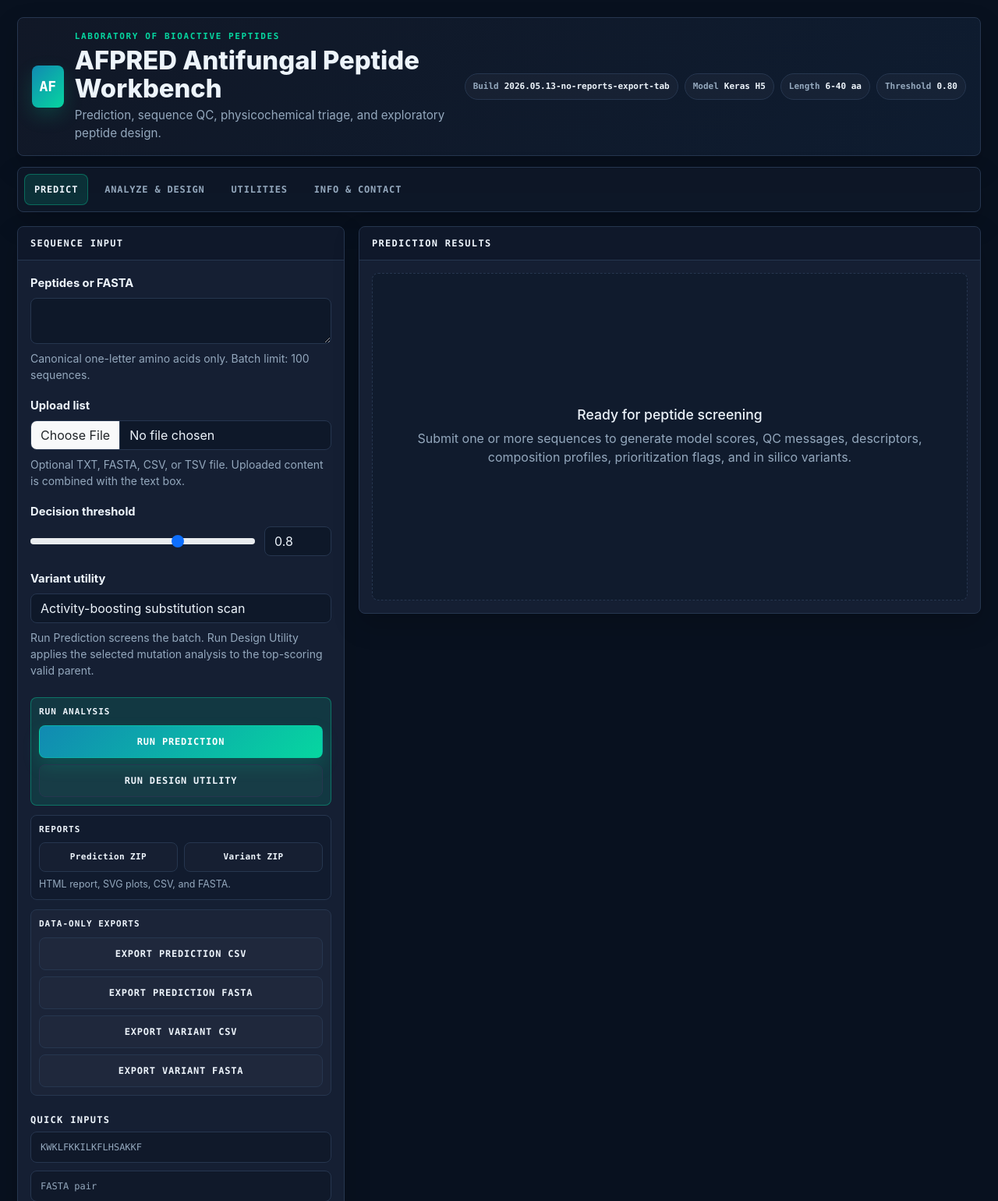
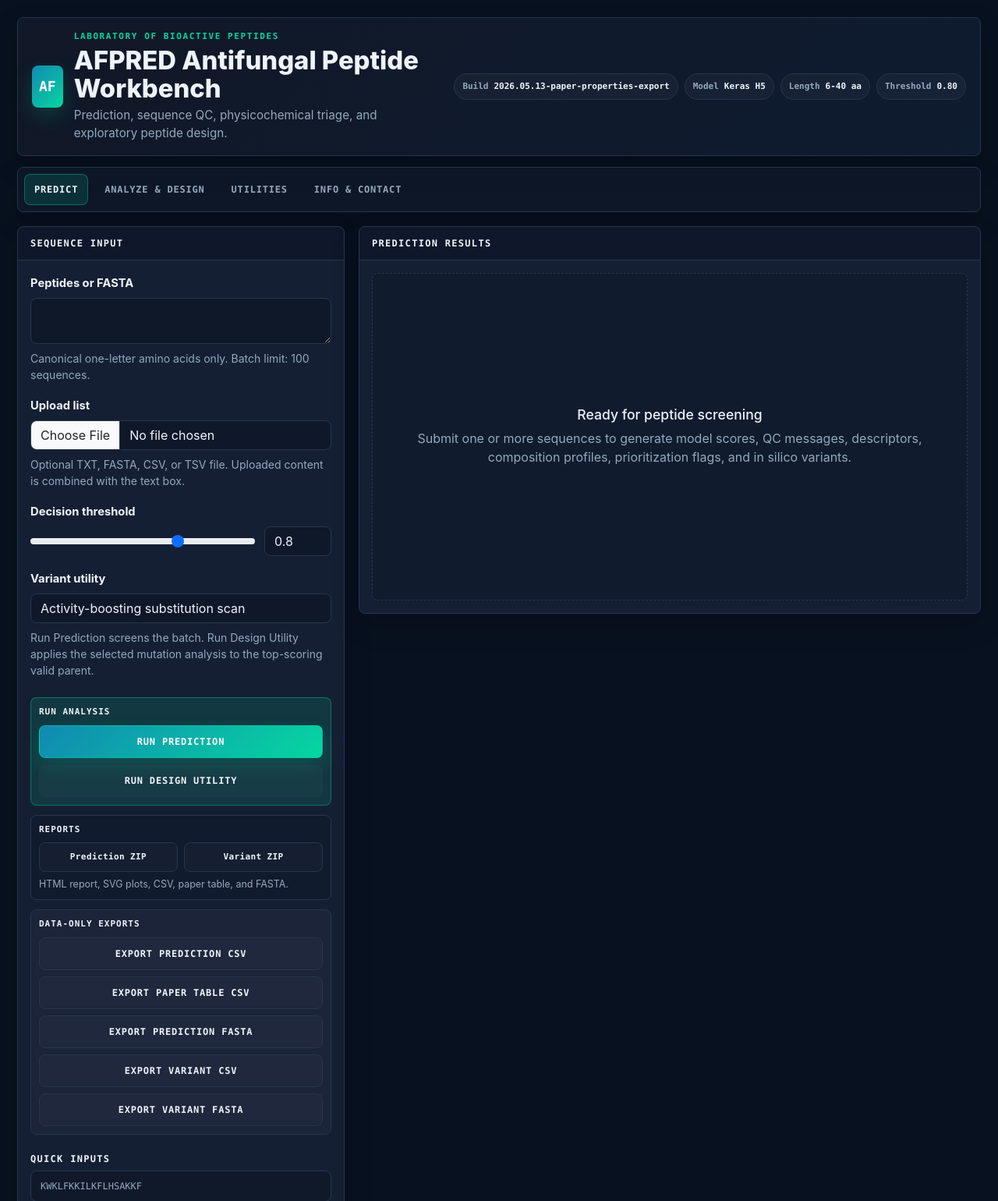
Before and after one commit to sanchisivan/afpred, a Flask app: page / in a window 1280 px wide. Shown: the top 1540 px of the page at 78% size. Run offline with Flask 3, Linux system fonts and the light colour scheme; some libraries are stand-ins or nearby versions.

Commit message:
Add paper property table export

```diff
--- a/app.py
+++ b/app.py
@@ -30,11 +30,17 @@ from utils import (
 
 
 MODEL_PATH = "antifungal_peptide_model.h5"
-APP_VERSION = "2026.05.13-no-reports-export-tab"
+APP_VERSION = "2026.05.13-paper-properties-export"
 DEFAULT_VARIANT_MODE = "activity_optimization"
 DESIGN_ACTIONS = {"variants", "variant_download", "variant_fasta", "variant_report_pack"}
 REPORT_ACTIONS = {"report_pack", "variant_report_pack"}
-UTILITY_ACTIONS = {"utilities", "utility_download", "utility_report_pack"}
+PAPER_TABLE_ACTION = "paper_table_download"
+UTILITY_PAPER_TABLE_ACTION = "utility_paper_table_download"
+UTILITY_ACTIONS = {"utilities", "utility_download", "utility_report_pack", UTILITY_PAPER_TABLE_ACTION}
+PAPER_TABLE_SCOPE_NOTE = (
+    "Computed from linear canonical amino-acid sequence only; external ADMET, toxicity, "
+    "allergenicity, hemolysis, CPP, docking, and experimental activity values are not included."
+)
 VARIANT_MODES = {
     "none": "Prediction only",
     "activity_optimization": "Activity-boosting substitution scan",
@@ -355,6 +361,172 @@ def results_to_csv(results):
     return output.getvalue()
 
 
+def paper_table_liability_titles(properties):
+    titles = [item["title"] for item in properties.get("chemical_liabilities", [])]
+    if not titles:
+        titles = [item["title"] for item in properties.get("alerts", [])]
+    return " | ".join(titles)
+
+
+def paper_properties_to_csv(rows):
+    output = io.StringIO()
+    fieldnames = [
+        "id",
+        "sequence",
+        "status",
+        "afpred_probability",
+        "afpred_probability_percent",
+        "afpred_classification",
+        "afpred_rank",
+        "screening_tier",
+        "afp_feature_score",
+        "screening_liabilities",
+        "length_aa",
+        "molecular_formula",
+        "molecular_weight_da",
+        "net_charge_approx_pH7",
+        "charge_pH5_5",
+        "charge_pH7_0",
+        "charge_pH7_4",
+        "charge_density",
+        "theoretical_pI",
+        "gravy_kd_hydropathy",
+        "hydrophobicity_kd_mean",
+        "eisenberg_hydrophobicity_mean",
+        "hydrophobic_percent",
+        "hydrophobic_moment_kd",
+        "normalized_hydrophobic_moment_kd",
+        "eisenberg_hydrophobic_moment",
+        "hydrophobic_face_angle_deg",
+        "linear_hydrophobic_moment_kd",
+        "linear_hydrophobic_moment_eisenberg",
+        "aliphatic_index",
+        "boman_index_kcal_per_mol",
+        "instability_index",
+        "instability_class",
+        "estimated_half_life_mammalian_reticulocytes_in_vitro",
+        "estimated_half_life_yeast_in_vivo",
+        "estimated_half_life_ecoli_in_vivo",
+        "helix_propensity",
+        "beta_propensity",
+        "turn_propensity",
+        "dominant_secondary_propensity",
+        "aromaticity_fraction",
+        "cysteine_count",
+        "positive_percent",
+        "negative_percent",
+        "polar_percent",
+        "basic_residue_count",
+        "acidic_residue_count",
+        "basic_to_acidic_ratio",
+        "sequence_entropy",
+        "disorder_promoting_percent",
+        "max_hydrophobic_run",
+        "max_beta_aggregation_run",
+        "aggregation_risk_score",
+        "extinction_coefficient_reduced",
+        "extinction_coefficient_oxidized",
+        "absorbance_0_1_percent_reduced",
+        "absorbance_0_1_percent_oxidized",
+        "heliquest_like_discriminant",
+        "heliquest_like_lipid_binding",
+        "heliquest_like_transmembrane",
+        "hydrophobic_hotspot_fragment",
+        "hydrophobic_hotspot_start",
+        "hydrophobic_hotspot_end",
+        "hydrophobic_hotspot_hydropathy",
+        "hydrophobic_hotspot_hydrophobic_percent",
+        "property_notes",
+        "chemical_liability_flags",
+        "calculation_scope",
+        "error",
+    ]
+    writer = csv.DictWriter(output, fieldnames=fieldnames)
+    writer.writeheader()
+
+    for row in rows:
+        properties = row.get("properties") or {}
+        screening = row.get("screening") or {}
+        hotspot = properties.get("hydrophobic_hotspot") or {}
+        writer.writerow(
+            {
+                "id": row.get("id"),
+                "sequence": row.get("sequence") or row.get("input_sequence"),
+                "status": row.get("status"),
+                "afpred_probability": row.get("probability"),
+                "afpred_probability_percent": row.get("probability_percent"),
+                "afpred_classification": row.get("classification"),
+                "afpred_rank": row.get("rank"),
+                "screening_tier": screening.get("tier"),
+                "afp_feature_score": screening.get("afp_feature_score", properties.get("afp_feature_score")),
+                "screening_liabilities": screening.get("liabilities"),
+                "length_aa": properties.get("length"),
+                "molecular_formula": properties.get("formula"),
+                "molecular_weight_da": properties.get("molecular_weight"),
+                "net_charge_approx_pH7": properties.get("net_charge"),
+                "charge_pH5_5": properties.get("charge_ph_5_5"),
+                "charge_pH7_0": properties.get("charge_ph_7_0"),
+                "charge_pH7_4": properties.get("charge_ph_7_4"),
+                "charge_density": properties.get("charge_density"),
+                "theoretical_pI": properties.get("isoelectric_point"),
+                "gravy_kd_hydropathy": properties.get("gravy"),
+                "hydrophobicity_kd_mean": properties.get("kd_hydrophobicity_mean"),
+                "eisenberg_hydrophobicity_mean": properties.get("eisenberg_hydrophobicity"),
+                "hydrophobic_percent": properties.get("hydrophobic_percent"),
+                "hydrophobic_moment_kd": properties.get("hydrophobic_moment"),
+                "normalized_hydrophobic_moment_kd": properties.get("normalized_hydrophobic_moment_kd"),
+                "eisenberg_hydrophobic_moment": properties.get("eisenberg_hydrophobic_moment"),
+                "hydrophobic_face_angle_deg": properties.get("hydrophobic_face_angle"),
+                "linear_hydrophobic_moment_kd": properties.get("linear_hydrophobic_moment"),
+                "linear_hydrophobic_moment_eisenberg": properties.get("linear_moment_eisenberg"),
+                "aliphatic_index": properties.get("aliphatic_index"),
+                "boman_index_kcal_per_mol": properties.get("boman_index"),
+                "instability_index": properties.get("instability_index"),
+                "instability_class": properties.get("instability_class"),
+                "estimated_half_life_mammalian_reticulocytes_in_vitro": properties.get(
+                    "estimated_half_life_mammalian_reticulocytes"
+                ),
+                "estimated_half_life_yeast_in_vivo": properties.get("estimated_half_life_yeast"),
+                "estimated_half_life_ecoli_in_vivo": properties.get("estimated_half_life_ecoli"),
+                "helix_propensity": properties.get("helix_propensity"),
+                "beta_propensity": properties.get("beta_propensity"),
+                "turn_propensity": properties.get("turn_propensity"),
+                "dominant_secondary_propensity": properties.get("dominant_secondary_propensity"),
+                "aromaticity_fraction": properties.get("aromaticity"),
+                "cysteine_count": properties.get("cysteines"),
+                "positive_percent": properties.get("positive_percent"),
+                "negative_percent": properties.get("negative_percent"),
+                "polar_percent": properties.get("polar_percent"),
+                "basic_residue_count": properties.get("basic_residue_count"),
+                "acidic_residue_count": properties.get("acidic_residue_count"),
+                "basic_to_acidic_ratio": properties.get("basic_to_acidic_ratio"),
+                "sequence_entropy": properties.get("sequence_entropy"),
+                "disorder_promoting_percent": properties.get("disorder_promoting_percent"),
+                "max_hydrophobic_run": properties.get("max_hydrophobic_run"),
+                "max_beta_aggregation_run": properties.get("max_beta_aggregation_run"),
+                "aggregation_risk_score": properties.get("aggregation_risk_score"),
+                "extinction_coefficient_reduced": properties.get("extinction_reduced"),
+                "extinction_coefficient_oxidized": properties.get("extinction_oxidized"),
+                "absorbance_0_1_percent_reduced": properties.get("absorbance_0_1_percent_reduced"),
+                "absorbance_0_1_percent_oxidized": properties.get("absorbance_0_1_percent_oxidized"),
+                "heliquest_like_discriminant": properties.get("heliquest_like_discriminant"),
+                "heliquest_like_lipid_binding": properties.get("heliquest_like_lipid_binding"),
+                "heliquest_like_transmembrane": properties.get("heliquest_like_transmembrane"),
+                "hydrophobic_hotspot_fragment": hotspot.get("fragment"),
+                "hydrophobic_hotspot_start": hotspot.get("start"),
+                "hydrophobic_hotspot_end": hotspot.get("end"),
+                "hydrophobic_hotspot_hydropathy": hotspot.get("hydropathy"),
+                "hydrophobic_hotspot_hydrophobic_percent": hotspot.get("hydrophobic_percent"),
+                "property_notes": properties.get("notes"),
+                "chemical_liability_flags": paper_table_liability_titles(properties),
+                "calculation_scope": PAPER_TABLE_SCOPE_NOTE if properties else "",
+                "error": row.get("error"),
+            }
+        )
+
+    return output.getvalue()
+
+
 def fasta_safe(value):
     return str(value).replace("|", "/").replace("\n", " ").strip()
 
@@ -1392,6 +1564,7 @@ def build_report_pack(results, summary, threshold, variant_parent=None, variant_
     with zipfile.ZipFile(output, "w", compression=zipfile.ZIP_DEFLATED) as archive:
         archive.writestr("afpred_report.html", report_html)
         archive.writestr("data/afpred_predictions.csv", results_to_csv(results))
+        archive.writestr("data/afpred_paper_properties.csv", paper_properties_to_csv(results))
         archive.writestr("data/afpred_predictions.fasta", results_to_fasta(results))
         archive.writestr("data/sequence_clusters.csv", sequence_clusters_to_csv(results))
         for filename, svg in plots.items():
@@ -1491,6 +1664,7 @@ def build_utility_report_pack(results, summary):
     with zipfile.ZipFile(output, "w", compression=zipfile.ZIP_DEFLATED) as archive:
         archive.writestr("peptide_utility_report.html", build_utility_report_html(results, summary, plots))
         archive.writestr("data/peptide_utilities.csv", utility_results_to_csv(results))
+        archive.writestr("data/peptide_paper_properties.csv", paper_properties_to_csv(results))
         for filename, svg in plots.items():
             archive.writestr(f"plots/{filename}", svg)
     output.seek(0)
@@ -1694,6 +1868,13 @@ def index():
                         mimetype="text/csv",
                         headers={"Content-Disposition": "attachment; filename=peptide_utilities.csv"},
                     )
+                if action == UTILITY_PAPER_TABLE_ACTION:
+                    csv_text = paper_properties_to_csv(utility_results)
+                    return Response(
+                        csv_text,
+                        mimetype="text/csv",
+                        headers={"Content-Disposition": "attachment; filename=peptide_paper_properties.csv"},
+                    )
                 if action == "utility_report_pack":
                     zip_bytes = build_utility_report_pack(utility_results, utility_summary)
                     return Response(
@@ -1765,6 +1946,13 @@ def index():
                         mimetype="text/csv",
                         headers={"Content-Disposition": "attachment; filename=afpred_predictions.csv"},
                     )
+                if action == PAPER_TABLE_ACTION:
+                    csv_text = paper_properties_to_csv(results)
+                    return Response(
+                        csv_text,
+                        mimetype="text/csv",
+                        headers={"Content-Disposition": "attachment; filename=afpred_paper_properties.csv"},
+                    )
                 if action == "fasta_download":
                     fasta_text = results_to_fasta(results)
                     return Response(
@@ -1928,6 +2116,8 @@ def version():
                 "report_pack",
                 "variant_report_pack",
                 "utility_report_pack",
+                PAPER_TABLE_ACTION,
+                UTILITY_PAPER_TABLE_ACTION,
             ],
         }
     )
--- a/templates/index.html
+++ b/templates/index.html
@@ -1199,12 +1199,13 @@
                     <button type="submit" name="action" value="report_pack" class="btn btn-outline-secondary">Prediction ZIP</button>
                     <button type="submit" name="action" value="variant_report_pack" class="btn btn-outline-secondary">Variant ZIP</button>
                   </div>
-                  <p class="export-note">HTML report, SVG plots, CSV, and FASTA.</p>
+                  <p class="export-note">HTML report, SVG plots, CSV, paper table, and FASTA.</p>
                 </div>
 
                 <div class="action-section">
                   <span class="action-title">Data-only exports</span>
                   <button type="submit" name="action" value="download" class="btn btn-outline-secondary">Export Prediction CSV</button>
+                  <button type="submit" name="action" value="paper_table_download" class="btn btn-outline-secondary">Export Paper Table CSV</button>
                   <button type="submit" name="action" value="fasta_download" class="btn btn-outline-secondary">Export Prediction FASTA</button>
                   <button type="submit" name="action" value="variant_download" class="btn btn-outline-secondary">Export Variant CSV</button>
                   <button type="submit" name="action" value="variant_fasta" class="btn btn-outline-secondary">Export Variant FASTA</button>
@@ -1411,12 +1412,13 @@
                   <div class="compact-actions single">
                     <button type="submit" name="action" value="utility_report_pack" class="btn btn-outline-secondary">Utility ZIP</button>
                   </div>
-                  <p class="export-note">HTML report, descriptor CSV, and SVG plots.</p>
+                  <p class="export-note">HTML report, descriptor CSV, paper table, and SVG plots.</p>
                 </div>
 
                 <div class="action-section">
                   <span class="action-title">Data-only export</span>
                   <button type="submit" name="action" value="utility_download" class="btn btn-outline-secondary">Export Utility CSV</button>
+                  <button type="submit" name="action" value="utility_paper_table_download" class="btn btn-outline-secondary">Export Paper Table CSV</button>
                 </div>
               </div>
             </form>
@@ -1424,7 +1426,7 @@
             <div class="mt-4 stack">
               <div class="callout context">
                 <span class="callout-title">Calculated properties</span>
-                <span class="callout-detail">Formula, mass, pI, pH charge profile, GRAVY/KD and Eisenberg hydrophobicity, hydrophobic moment, secondary-structure propensities, instability index, Boman-like index, aggregation flags, extinction coefficients, and composition.</span>
+                <span class="callout-detail">Formula, mass, pI, pH charge profile, GRAVY/KD and Eisenberg hydrophobicity, hydrophobic moment, secondary-structure propensities, instability index, estimated half-life, Boman-like index, aggregation flags, extinction coefficients, and composition.</span>
               </div>
               <div class="callout caution">
                 <span class="callout-title">Scope</span>
```
Also changed, not shown: utils.py (+33 -0 lines), README.md.
